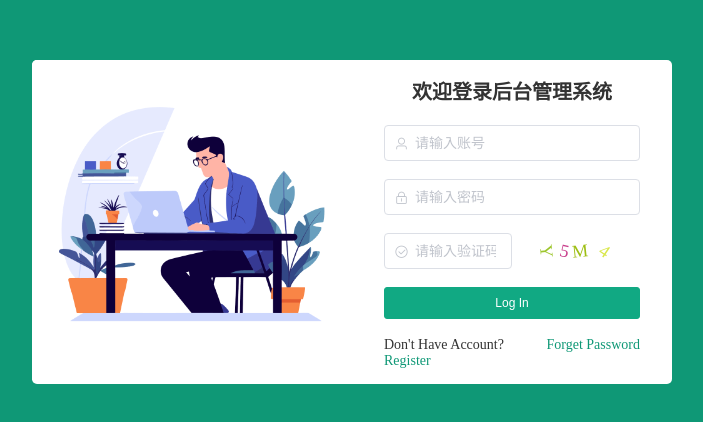
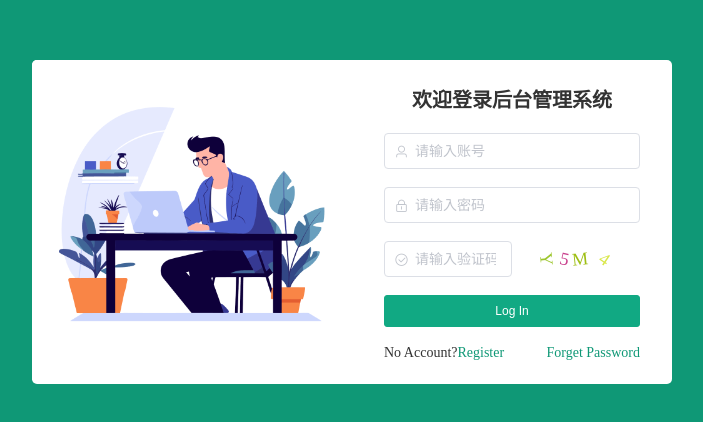
Before and after one commit to jijiezhou/management_sys_proto, a Vue app in the folder vue/: page /login in a window 1280 px wide. Shown: the part 178-600 px from the top of the page, without its empty margins (288-991 px from the left). Built offline with nearby package versions, Linux system fonts and the light colour scheme.

Commit message:
Login.vue

```diff
--- a/vue/src/views/Login.vue
+++ b/vue/src/views/Login.vue
@@ -25,7 +25,7 @@
             <el-button type="primary" style="width: 100%" @click="login">Log In</el-button>
           </el-form-item>
           <div style="display: flex">
-            <div style="flex: 1">Don't Have Account?<span style="color: #0f9876; cursor: pointer" @click="$router.push('/register')">Register</span></div>
+            <div style="flex: 1">No Account?<span style="color: #0f9876; cursor: pointer" @click="$router.push('/register')">Register</span></div>
             <div style="flex: 1; text-align: right"><span style="color: #0f9876; cursor: pointer" @click="handleForgetPass">Forget Password</span></div>
           </div>
         </el-form>
```
